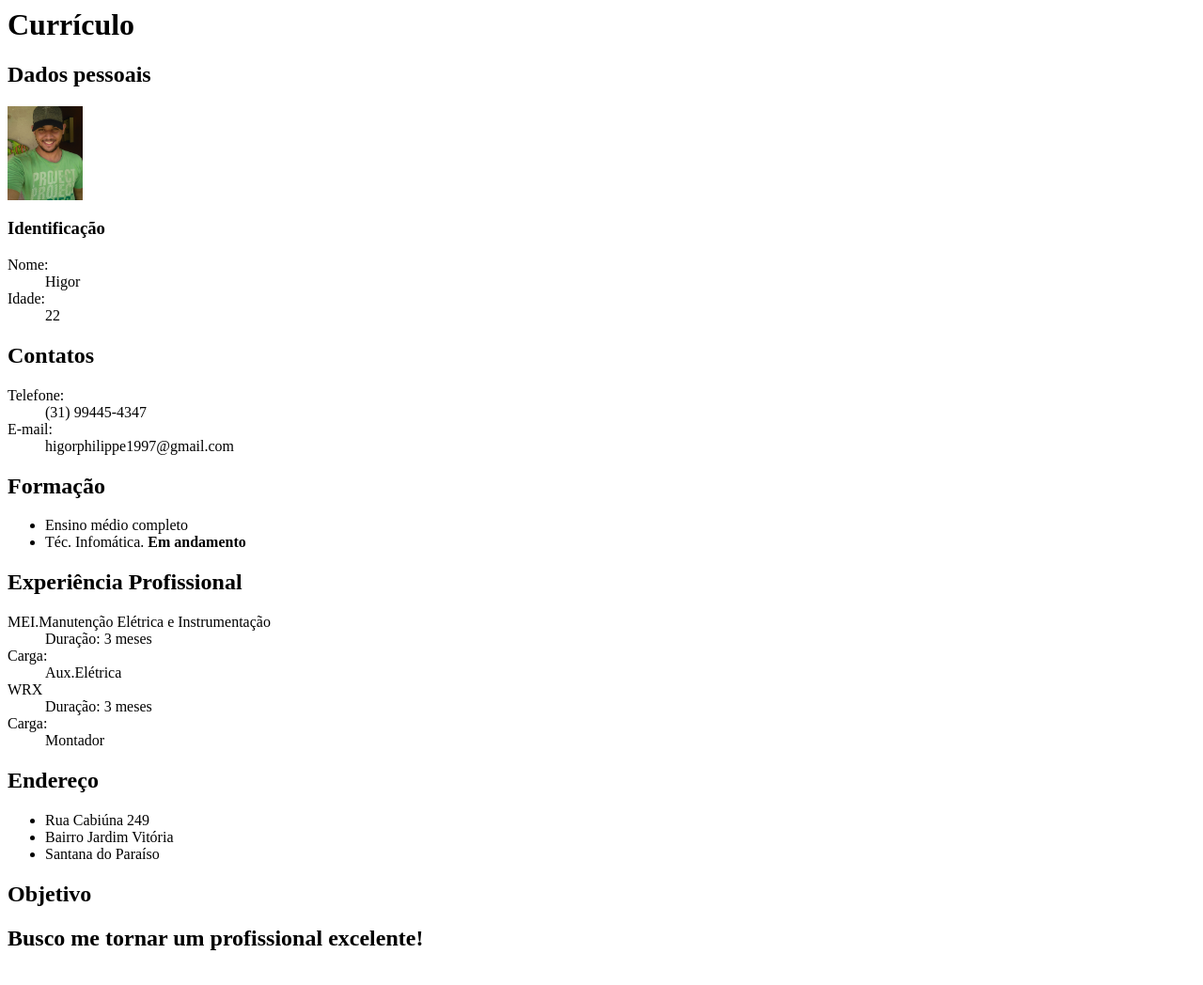
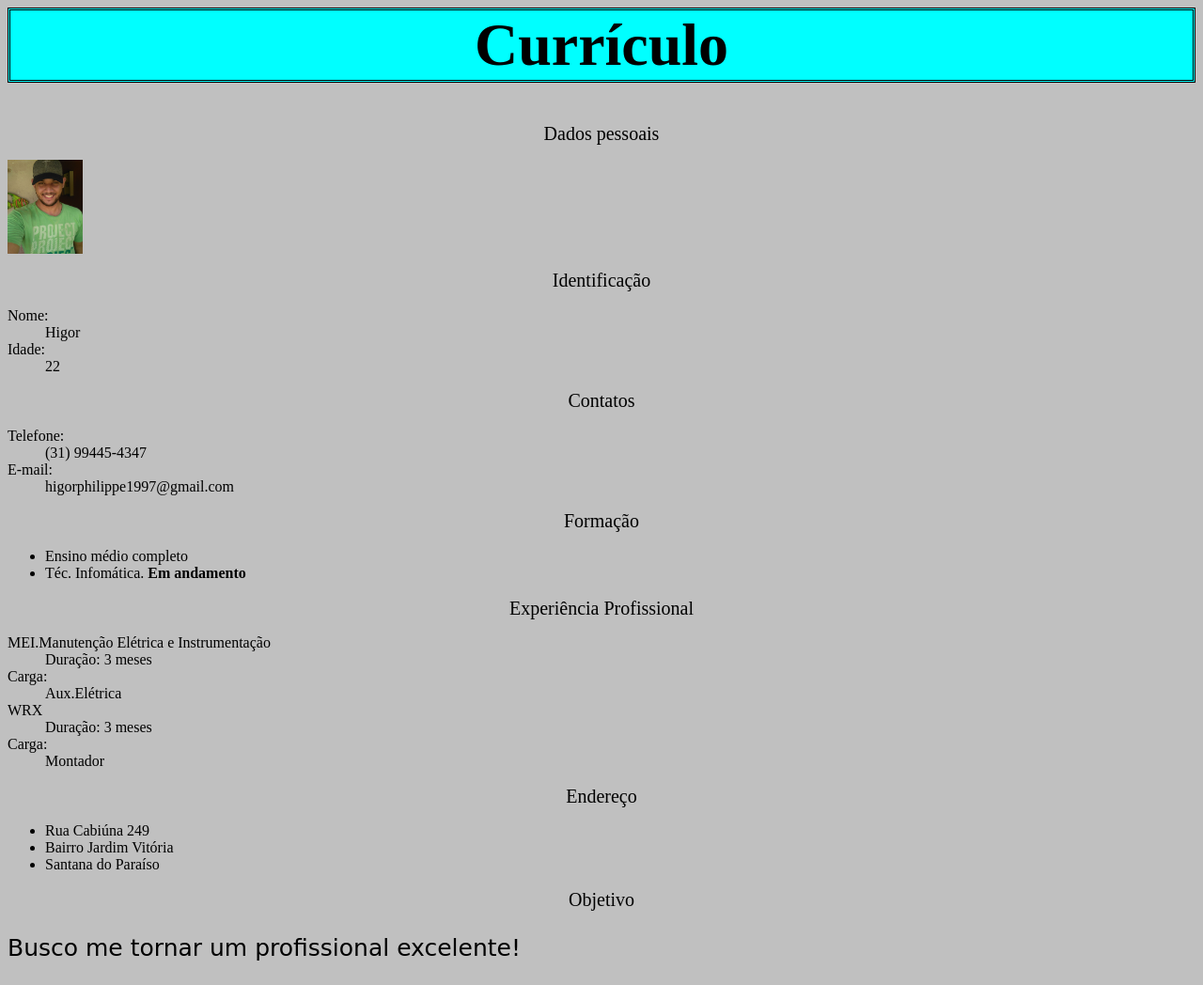
Before and after one commit to higor25-cyber/Curriculo, a plain HTML site: page index.html in a window 1280 px wide. Shown: the whole page at 94% size. Drawn offline with Linux system fonts and the light colour scheme.

Commit message:
Fiz muinta coisas

```diff
--- a/estilo.css
+++ b/estilo.css
@@ -1,10 +1,19 @@
 h2{
-color : red;
+color :black;
+border: solid currentColor darkgray;
+text-align: center;
+font: normal 20px 'Cookie', small;
 }
  h1{
     font-size: 4em;
     background-color: aqua;
     border-color: black;
     border-style: double;
-   Curriculo}
-body
+    text-align: center;
+   }
+   body{
+      background-color:silver;
+   }
+   h3{
+      font: normal 25px 'Cookie', cursive;
+   }
--- a/index.html
+++ b/index.html
@@ -3,15 +3,19 @@
 <head>
   <meta charset = " utf-8 ">
   <title> Meu Curriculo    </title>
-  <link   ref = " styleheel "  href = " estilo.css "/>
+
+  <link href="http://maxcdn.bootstrapcdn.com/font-awesome/4.2.0/css/font-awesome.min.css" rel="stylesheet"/>
+  <link   href = " estilo.css " rel = " stylesheet " />
 </head>
 
 <body>
+
     <h1>
       Currículo </h1>
         <h2> Dados pessoais </h2>
         <img   alt = " Aguarde a foto carregar " src = " IMG-20190106-WA0039.jpeg " height = 100px   width = 80px />
-  <h3> Identificação </h3>
+		<div class = "container" >
+  <h2> Identificação </h2>
         <dl>
           <dt> Nome: </dt>
           <dd> Higor </dd>
@@ -50,6 +54,7 @@
   </ul>
 
     <h2> Objetivo </h2>
-    <h2>Busco me tornar um profissional excelente! </h2>
+    <h3>Busco me tornar um profissional excelente! </h3>
+	</div>
 </body>
 </html>
```
Also changed, not shown: Foto.jpg (added).
